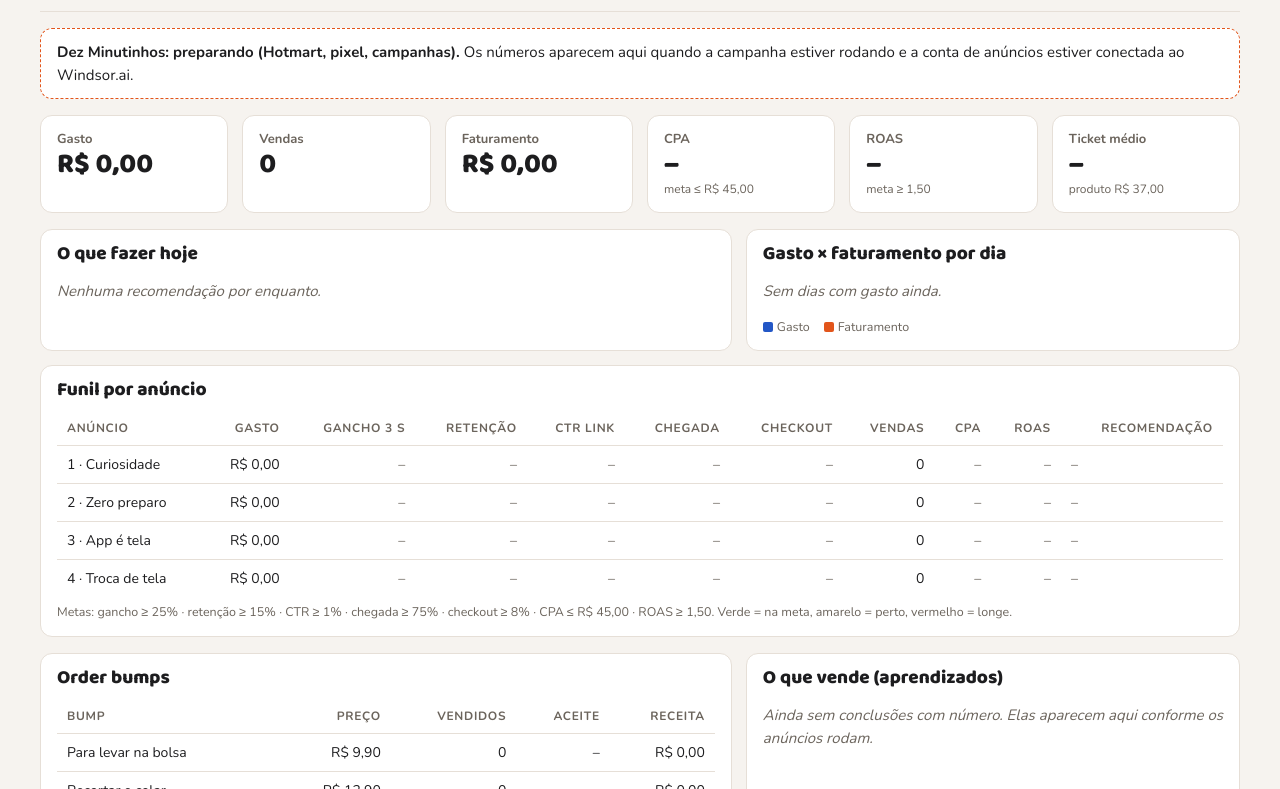
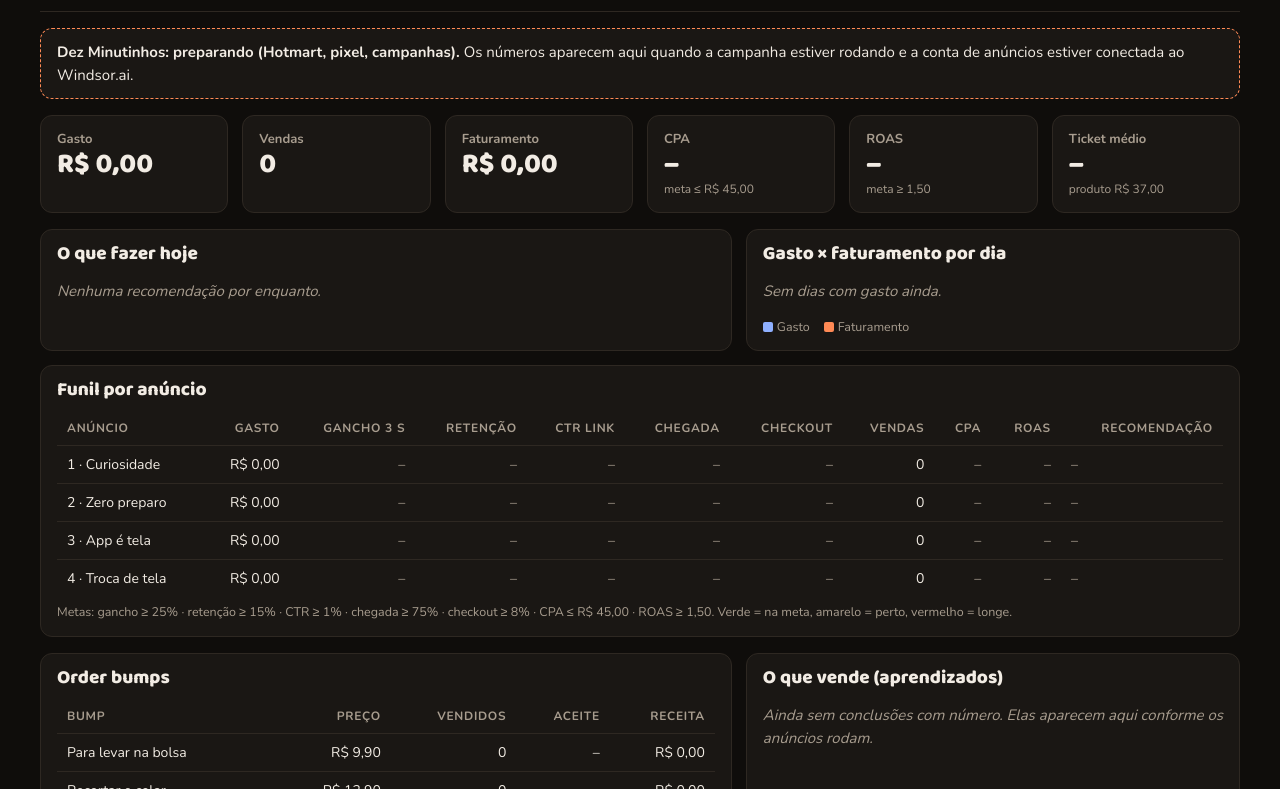
Before and after one commit to Geffersonballes/ofertas-low-ticket, a plain HTML site: page painel/site/index.html in a window 1280 px wide. Shown: the part 76-865 px from the top of the page. Drawn offline with Linux system fonts and the light colour scheme.

Commit message:
Painel: tema escuro fixo
Co-Authored-By: Claude Opus 5.5 <noreply@anthropic.com>
Claude-Session: https://claude.ai/code/session_01DxZEAG6Tfjg4F3k7618x95

```diff
--- a/painel/site/index.html
+++ b/painel/site/index.html
@@ -8,8 +8,8 @@
 <style>
 @font-face{font-family:'Baloo 2';font-weight:400 800;font-display:swap;src:url('Baloo2.woff2') format('woff2')}
 @font-face{font-family:'Nunito';font-weight:200 1000;font-display:swap;src:url('Nunito.woff2') format('woff2')}
-:root{--bg:#f6f3ef;--card:#fff;--ink:#1d1d1f;--muted:#6b645c;--line:#e6dfd7;--accent:#e2551b;--ok:#1f7a4a;--okbg:#e3f4ea;--warn:#a86a00;--warnbg:#fdf1d8;--bad:#b3261e;--badbg:#fbe4e1;--chart:#e2551b;--chart2:#2357c6}
-@media (prefers-color-scheme:dark){:root{--bg:#15120f;--card:#1e1a16;--ink:#f2ece4;--muted:#b0a596;--line:#342d26;--accent:#ff8a55;--ok:#6fd39c;--okbg:#173326;--warn:#f0c060;--warnbg:#3a2e12;--bad:#ff9088;--badbg:#3d1c19;--chart:#ff8a55;--chart2:#8fb0ff}}
+/* tema escuro fixo (pedido do dono em 2026-11-27) */
+:root{color-scheme:dark;--bg:#0f0d0b;--card:#1a1714;--ink:#f2ece4;--muted:#a89d8f;--line:#2e2822;--accent:#ff8a55;--ok:#6fd39c;--okbg:#14301f;--warn:#f0c060;--warnbg:#36290f;--bad:#ff9088;--badbg:#3a1a17;--chart:#ff8a55;--chart2:#8fb0ff}
 *{box-sizing:border-box}
 body{margin:0;background:var(--bg);color:var(--ink);font-family:'Nunito',system-ui,sans-serif;font-size:15px;line-height:1.5;padding:0 max(16px,env(safe-area-inset-left)) 40px max(16px,env(safe-area-inset-right))}
 .wrap{max-width:1200px;margin:0 auto}
```
